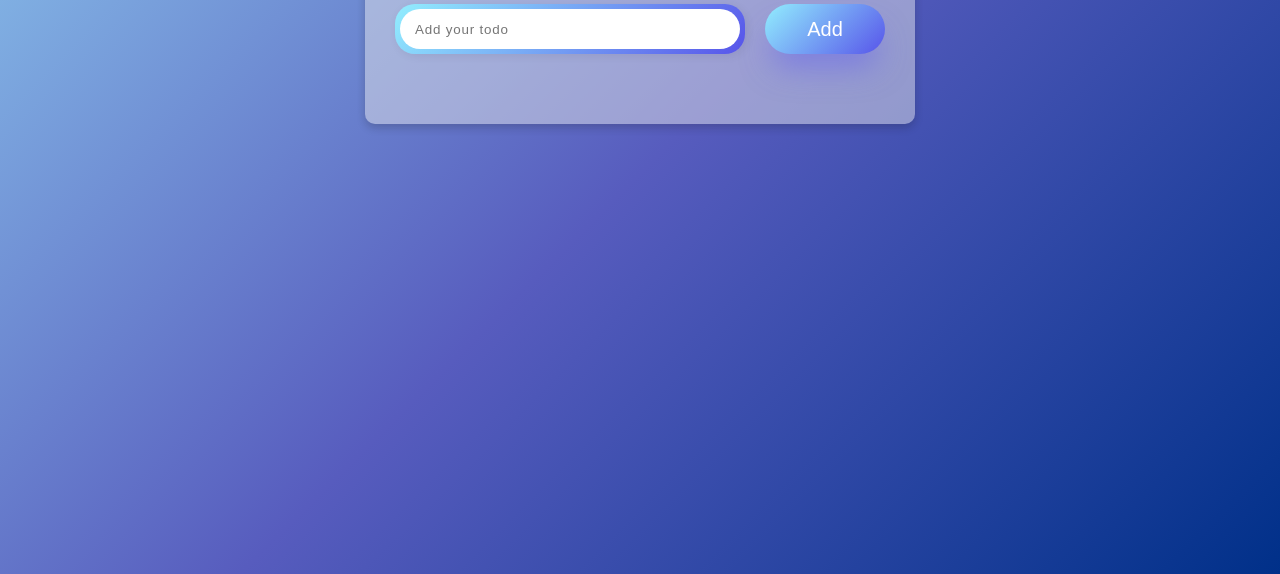
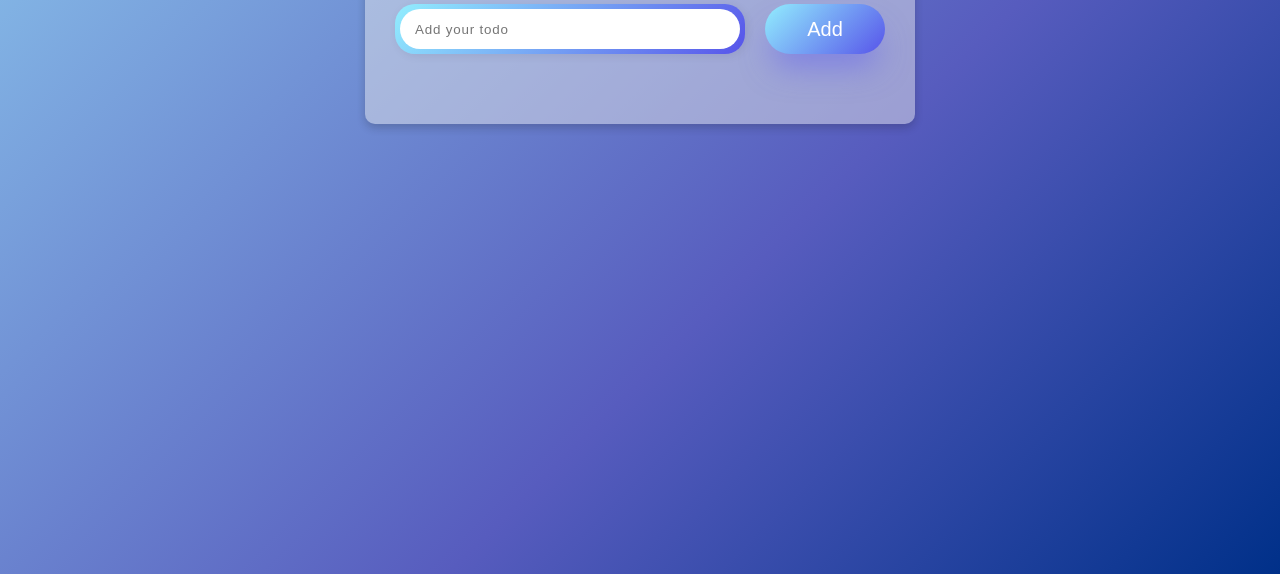
Before and after one commit to suto6/Todo-app, a plain HTML site: page index.html in a window 1280 px wide. Shown: the part 226-800 px from the top of the page. Drawn offline with Linux system fonts and the light colour scheme.

Commit message:
Update style.css

```diff
--- a/style.css
+++ b/style.css
@@ -9,7 +9,7 @@
     width: 100%;
     min-height: 100vh;
     background-color: #8BC6EC;
-    background-image: linear-gradient(135deg, #8BC6EC 0%, #575cbe 50%, #003089 100%);
+    background-image: linear-gradient(135deg, #8BC6EC 0%, #575cbe 60%, #003089 100%);
     padding: 10px;
 }
 
```
